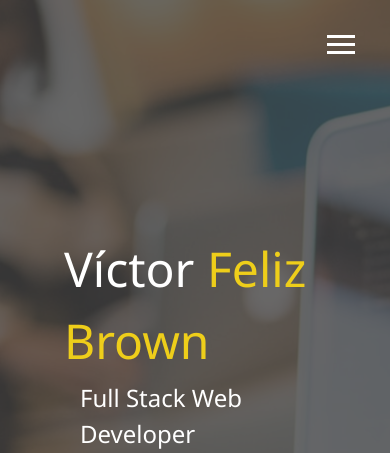
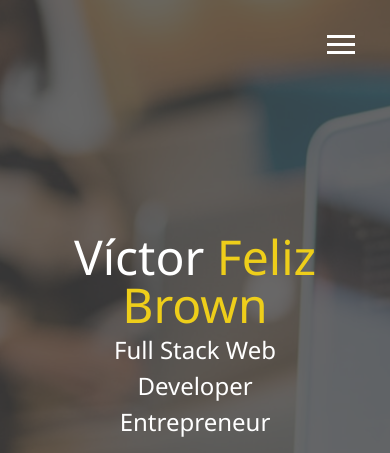
Before and after one commit to Superstaro/Portfolio, a website: page dist/index.html in a window 390 px wide. Shown: the top 453 px of the page. Drawn offline with Linux system fonts and the light colour scheme.

Commit message:
fourth commit

```diff
--- a/scss/_config.scss
+++ b/scss/_config.scss
@@ -27,3 +27,28 @@ $background-opacity: 0.8;
     }
   }
 }
+
+//Media query mixins
+@mixin mediaSm {
+  @media screen and (max-width: 500px) {
+    @content;
+  }
+}
+
+@mixin mediaMd {
+  @media screen and (max-width: 768px) {
+    @content;
+  }
+}
+
+@mixin mediaLg {
+  @media screen and (min-width: 769px) and (max-width: 1170px) {
+    @content;
+  }
+}
+
+@mixin mediaXl {
+  @media screen and (min-width: 1171px) {
+    @content;
+  }
+}
--- /dev/null
+++ b/scss/_mobile.scss
@@ -0,0 +1,55 @@
+//Widescreens
+@include mediaXl {
+}
+
+//Desktops and laptops
+@include mediaLg {
+}
+
+//tablets, smaller laptops
+@include mediaMd {
+  main {
+    align-items: center;
+    text-align: center;
+
+    .lg-heading {
+      line-height: 1;
+      margin-bottom: 1rem;
+    }
+  }
+
+  ul.menu-nav,
+  div.menu-branding {
+    float: none;
+    width: 100%;
+    min-height: 0;
+
+    &.show {
+      transform: translate3d(0, 0, 0);
+    }
+  }
+
+  .menu-nav {
+    height: 75vh;
+    transform: translate3d(-100%, 0, 0);
+    font-size: 24px;
+  }
+
+  .menu-branding {
+    height: 25vh;
+    transform: translate3d(100%, 0, 0);
+
+    .portrait {
+      background: url("../img/portrait.jpg");
+      width: 150px;
+      height: 150px;
+    }
+  }
+}
+
+//Smartphones
+@include mediaSm {
+  main#home h1 {
+    margin-top: 10vh;
+  }
+}
--- a/scss/main.scss
+++ b/scss/main.scss
@@ -1,5 +1,6 @@
 @import "config";
 @import "menu";
+@import "mobile";
 
 * {
   box-sizing: border-box;
```
Also changed, not shown: dist/css/main.css.
